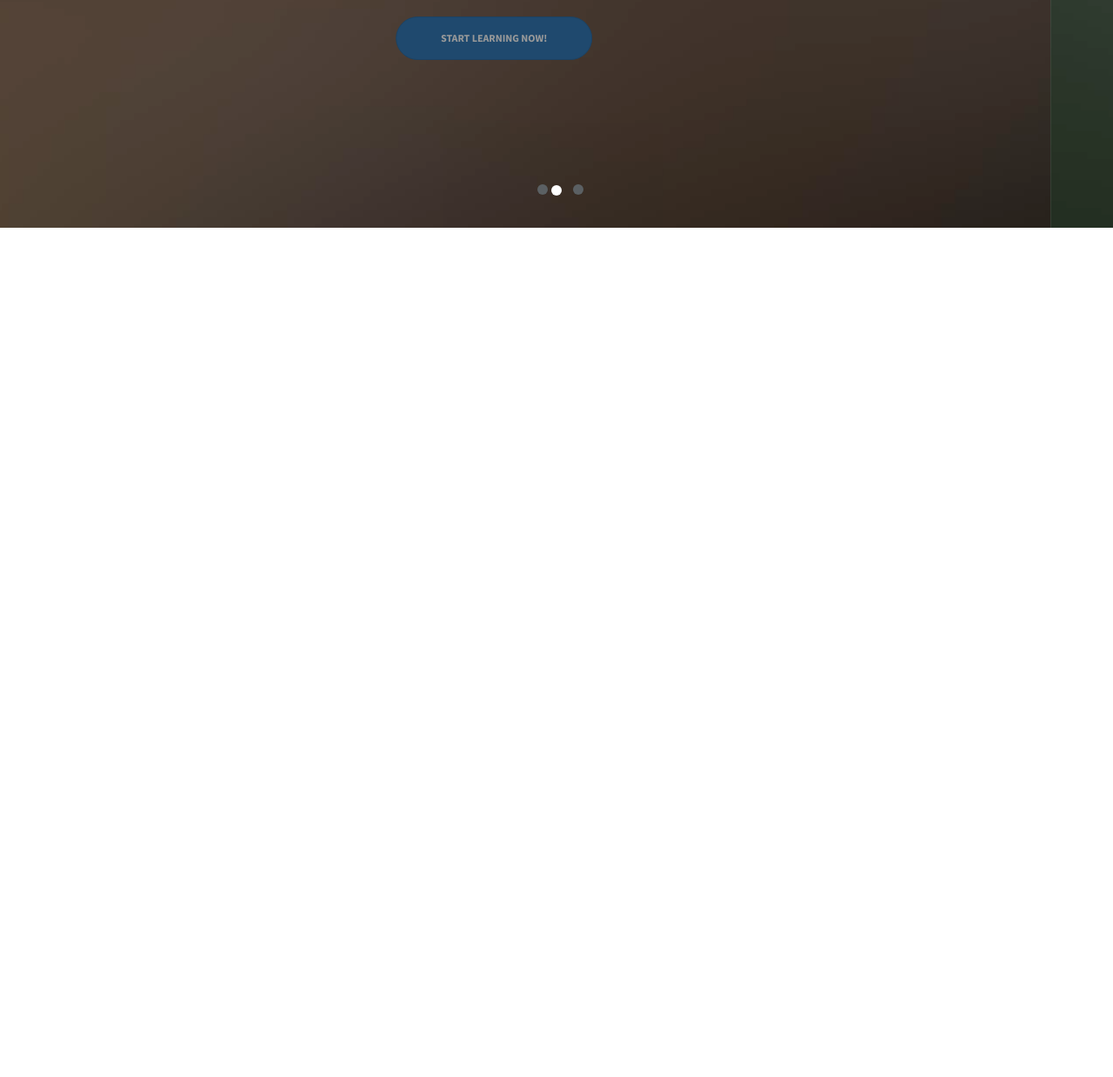
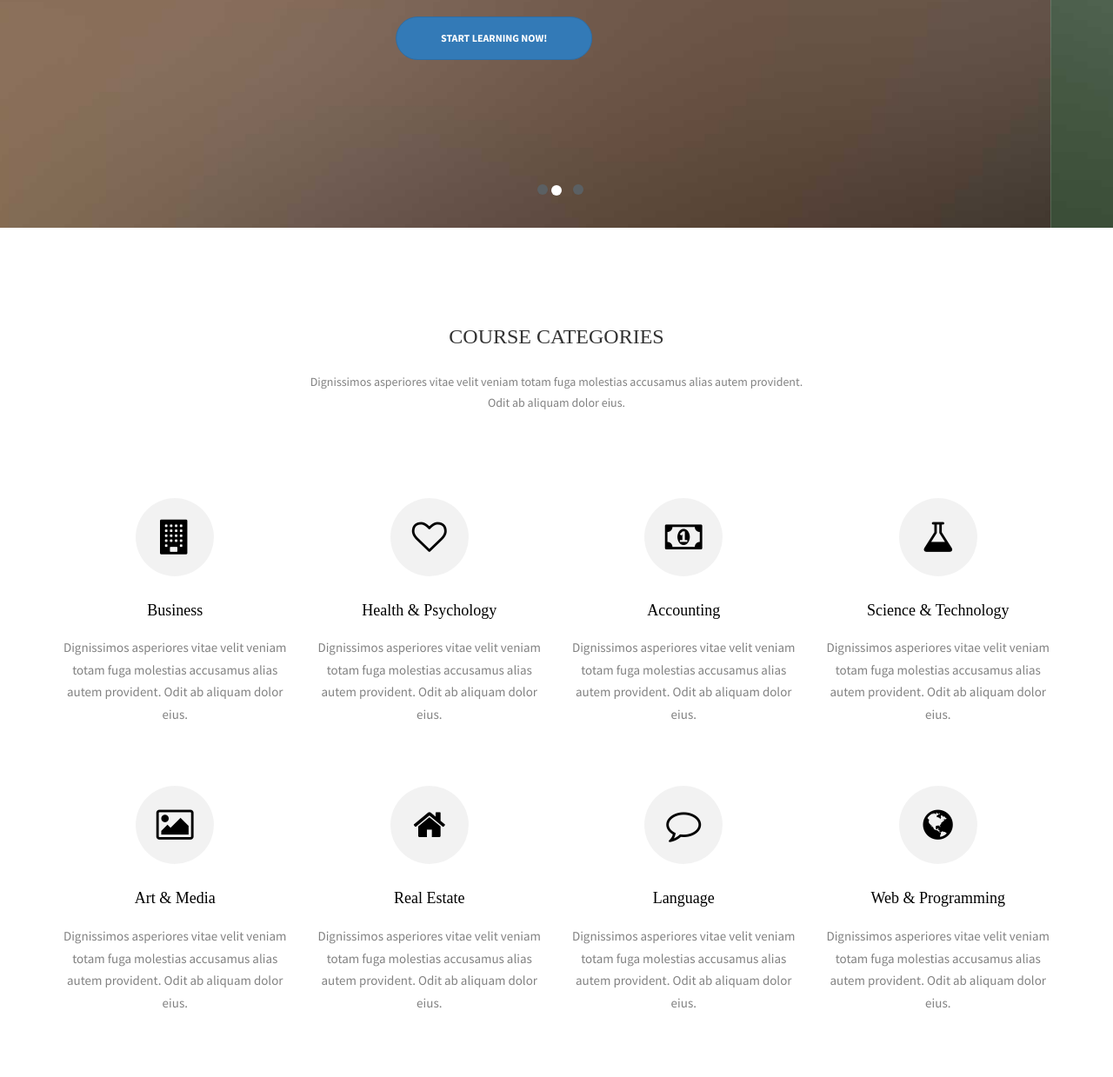
Before and after one commit to suzanafc/site, a plain HTML site: page index.html in a window 1280 px wide. Shown: the part 500-1739 px from the top of the page at 87% size. Before the commit the page ends 800 px from the top, so only its background shows below. Drawn offline with Linux system fonts and the light colour scheme.

Commit message:
COURSE CATEGORIES

```diff
--- a/css/estilo.css
+++ b/css/estilo.css
@@ -225,7 +225,7 @@ a:hover{
 	height: 630px;
 	position: relative;
 }
-.carousel-inner:after{
+/*.carousel-inner:after{
 	position: absolute;
     top: 0;
     bottom: 0;
@@ -235,7 +235,7 @@ a:hover{
     background: rgba(0, 0, 0, 0.4);
     z-index: 1;
 }
-
+*/
 #img1 {
     background: url(../img/img_bg_1.jpg)no-repeat;
     background-position: bottom center;
@@ -274,7 +274,7 @@ a:hover{
 	border-radius:5rem;
 	text-transform: uppercase;
 	font-size: 1.2rem;
-	 font-weight:bold;
+	font-weight:bold;
 }
 .carousel-inner-text{
 	display: table;
@@ -300,4 +300,73 @@ a:hover{
 #gradiente{
 	padding: 0;
 	margin-top: -10px;
+	margin-bottom: 4.8rem;
 }
+.course{
+	margin-bottom: 5rem;
+}
+.course h2{
+	font-family: 'Roboto Slab', serif;
+	text-transform: uppercase;
+	font-weight:initial;
+	font-size: 2.4rem;
+	line-height: 1.7;
+	margin-bottom:20px;
+	font-weight: 400;
+}
+.icone {
+    width: 90px;
+    height: 90px;
+    background: rgba(0, 0, 0,.05);
+    display: table;
+    text-align: center;
+    margin: 0 auto;
+    margin-bottom: 30px;
+    border-radius: 50%;
+    transition: 0.3s;
+}
+.icone i {
+    display: table-cell;
+    vertical-align: middle;
+    font-size: 4rem;
+    line-height: 4rem;
+    color: #000;
+    transition: 0.3s;
+    }
+.business:hover .icone{
+   background-color: #2e6ddf;
+}
+.business:hover i{
+	color: white;
+}
+.business h3 {
+	font-family: 'Roboto Slab', serif;
+	font-size: 1.8rem;
+	font-weight: 400;
+	line-height: 1.1;
+margin: 0 0 20px 0;
+}
+.business h3 a{
+	color: black;
+
+}
+.business p {
+	font-size: 1.5rem;
+	color: #828282;
+	font-weight: 400;
+	font-family: 'Source Sans Pro',Arial,sans-serif;
+	margin-bottom: 20px;
+	line-height: 1.7;
+}
+.business h3:hover,.business p:hover{
+	text-decoration: underline;
+}
+#titulo-course p{
+	color: #828282;
+	font-weight: 400;
+	line-height: 1.7;
+	font-family: 'Source Sans Pro',Arial,sans-serif;
+}
+#titulo-course{
+	padding: 3.7rem 0;
+}
--- a/index.html
+++ b/index.html
@@ -151,6 +151,122 @@
 				</div>
 			</div>
 		</section>
+		<section class="course">
+			<div class="container">
+
+				<div class="row">
+					<div class="col-md-6 col-md-offset-3 text-center course" id="titulo-course">
+						<h2>Course categories</h2>
+						<p>Dignissimos asperiores vitae velit veniam totam fuga molestias accusamus alias autem provident. Odit ab aliquam dolor eius.</p>
+					</div>
+				</div>
+			</div>
+
+			<div class="container">
+				<div class="row">
+					<div class="col-md-3 col-sm-6 text-center course">
+						<div class="business">
+							<span class="icone">
+								<i class="fa fa-building"></i>
+							</span>
+							<div class="businesstexto">
+								<h3><a href="#">Business</a></h3>
+								<p>Dignissimos asperiores vitae velit veniam totam fuga molestias accusamus alias autem provident. Odit ab aliquam dolor eius.</p>
+							</div>
+						</div>
+					</div>
+
+					<div class="col-md-3 col-sm-6 text-center course ">
+						<div class="business">
+							<span class="icone">
+								<i class="fa fa-heart-o" ></i>
+							</span>
+							<div class="businesstexto">
+								<h3><a href="#">Health & Psychology</a></h3>
+								<p>Dignissimos asperiores vitae velit veniam totam fuga molestias accusamus alias autem provident. Odit ab aliquam dolor eius.</p>
+							</div>
+						</div>
+					</div>
+
+					<div class="col-md-3 col-sm-6 text-center  course">
+						<div class="business">
+							<span class="icone">
+								<i class="fa fa-money "></i>
+							</span>
+							<div class="businesstexto">
+								<h3><a href="#">Accounting</a></h3>
+								<p>Dignissimos asperiores vitae velit veniam totam fuga molestias accusamus alias autem provident. Odit ab aliquam dolor eius.</p>
+							</div>
+						</div>
+					</div>
+
+					<div class="col-md-3 col-sm-6 text-center course">
+						<div class="business">
+							<span class="icone">
+								<i class="fa fa-flask "></i>
+							</span>
+							<div class="businesstexto">
+								<h3><a href="#">Science & Technology</a></h3>
+								<p>Dignissimos asperiores vitae velit veniam totam fuga molestias accusamus alias autem provident. Odit ab aliquam dolor eius.</p>
+							</div>
+						</div>
+					</div>
+				</div>
+			</div>
+
+			<div class="container">
+				<div class="row">
+					<div class="col-md-3 col-sm-6 text-center course">
+						<div class="business">
+							<span class="icone">
+								<i class="fa fa-picture-o"></i>
+							</span>
+							<div class="businesstexto">
+								<h3><a href="#">Art & Media</a></h3>
+								<p>Dignissimos asperiores vitae velit veniam totam fuga molestias accusamus alias autem provident. Odit ab aliquam dolor eius.</p>
+							</div>
+						</div>
+					</div>
+
+					<div class="col-md-3 col-sm-6 text-center course ">
+						<div class="business">
+							<span class="icone">
+								<i class="fa fa-home"></i>
+							</span>
+							<div class="businesstexto">
+								<h3><a href="#">Real Estate</a></h3>
+								<p>Dignissimos asperiores vitae velit veniam totam fuga molestias accusamus alias autem provident. Odit ab aliquam dolor eius.</p>
+							</div>
+						</div>
+					</div>
+
+					<div class="col-md-3 col-sm-6 text-center course">
+						<div class="business">
+							<span class="icone">
+								<i class="fa fa-comment-o"></i>
+							</span>
+							<div class="businesstexto">
+								<h3><a href="#">Language</a></h3>
+								<p>Dignissimos asperiores vitae velit veniam totam fuga molestias accusamus alias autem provident. Odit ab aliquam dolor eius.</p>
+							</div>
+						</div>
+					</div>
+
+					<div class="col-md-3 col-sm-6 text-center course">
+						<div class="business">
+							<span class="icone">
+								<i class="fa fa-globe"></i>
+							</span>
+							<div class="businesstexto">
+								<h3><a href="#">Web & Programming</a></h3>
+								<p>Dignissimos asperiores vitae velit veniam totam fuga molestias accusamus alias autem provident. Odit ab aliquam dolor eius.</p>
+							</div>
+						</div>
+					</div>
+				</div>
+			</div>
+		</section>
+
 		<script type="text/javascript" src="bootstrap/js/jquery.js.js"></script>
 		<script type="text/javascript" src="bootstrap/js/bootstrap.min.js"></script>
 	</body>
```
